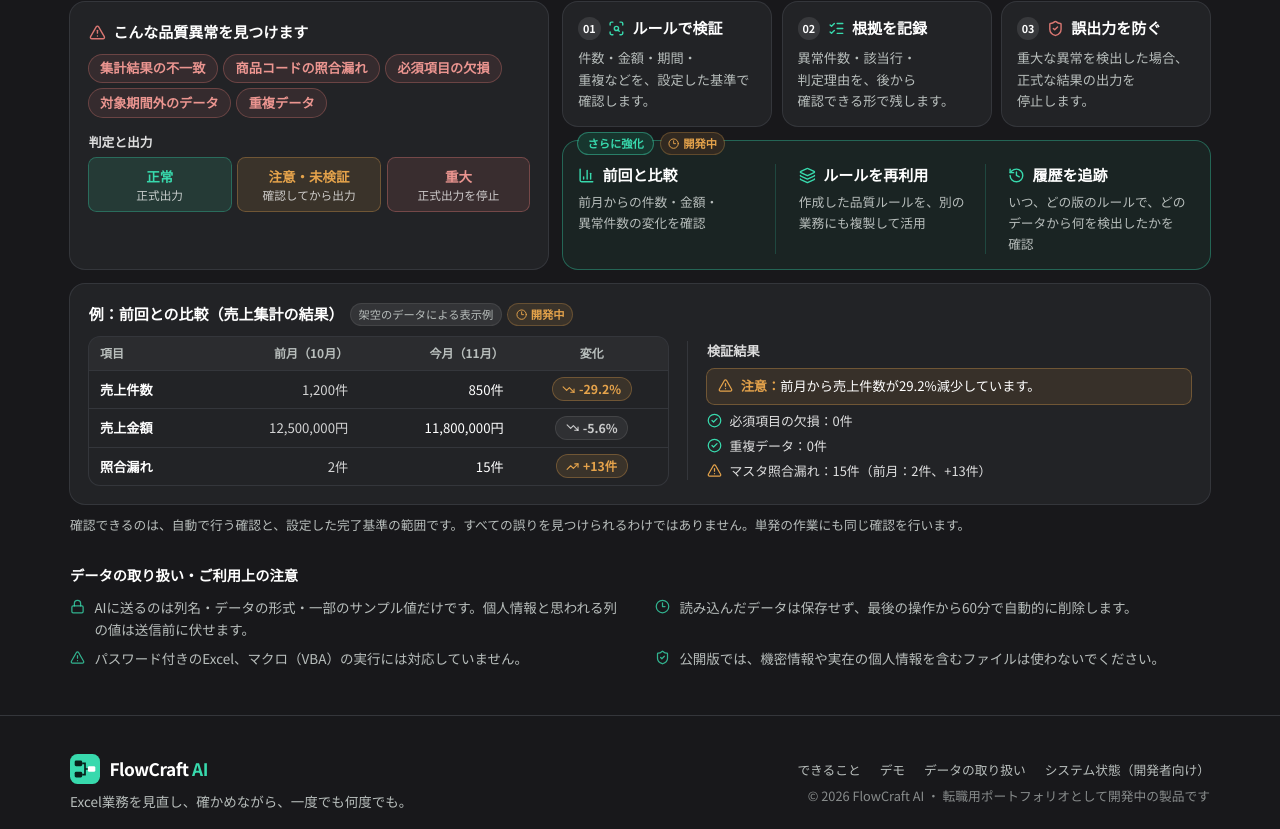
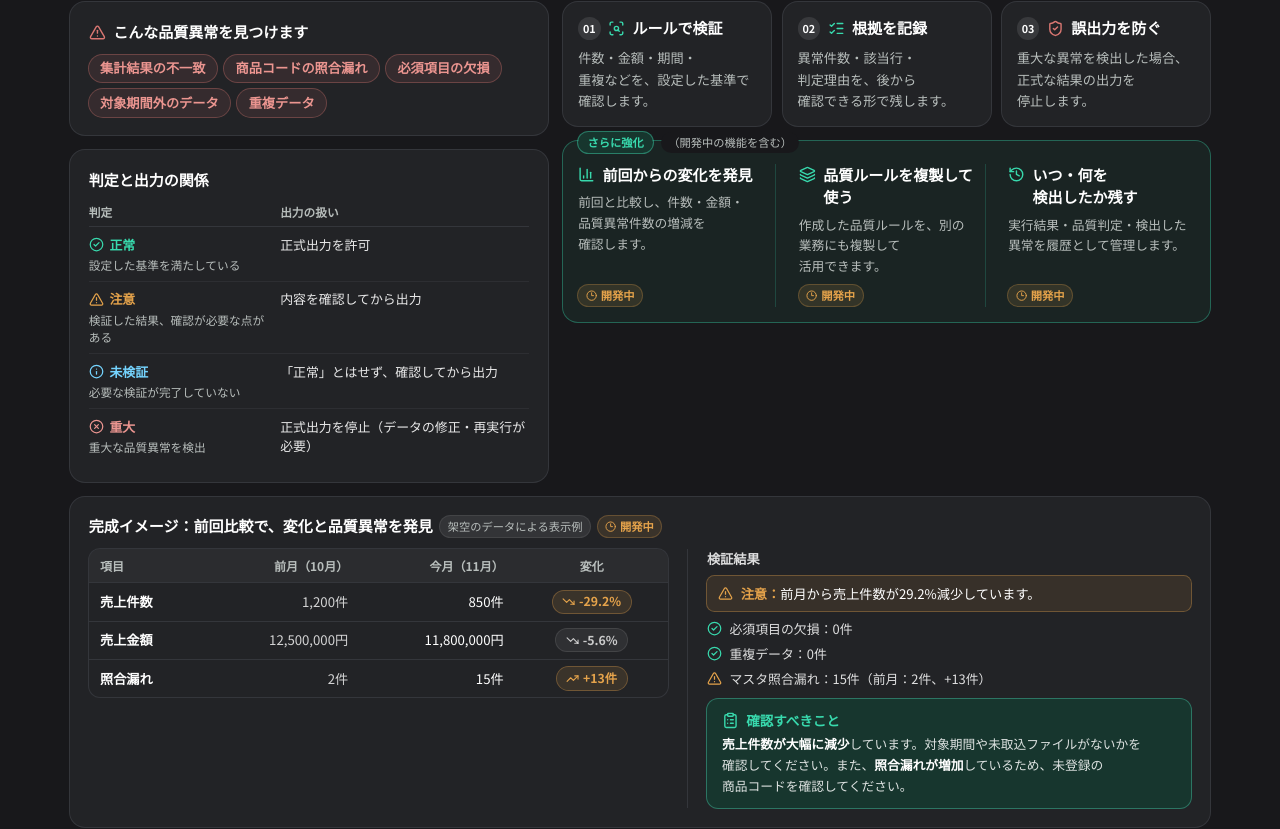
Before and after one commit to yukon2051-byteyu/FlowCraft_AI, a React (Vite) app in the folder frontend/: page / in a window 1280 px wide. Shown: the part 3769-4598 px from the top of the page. Built offline with nearby package versions, Linux system fonts and the light colour scheme.

Commit message:
TOP quality section: four verdicts, concrete upcoming features, what-to-check example
Co-Authored-By: Claude Opus 5.5 <noreply@anthropic.com>

```diff
--- a/frontend/src/pages/TopPage.tsx
+++ b/frontend/src/pages/TopPage.tsx
@@ -2,6 +2,9 @@ import {
   Building2,
   ArrowRight,
   ChartColumn,
+  CircleX,
+  ClipboardList,
+  Info,
   History,
   Layers,
   TrendingDown,
@@ -705,18 +708,22 @@ const TRUST_FLOW: { icon: LucideIcon; title: string; body: string }[] = [
   { icon: ShieldCheck, title: '誤出力を防ぐ', body: '重大な異常を検出した場合、正式な結果の出力を停止します。' },
 ]
 
-/** 判定の色（ページ全体で同じ意味） */
-const VERDICTS: { label: string; note: string; cls: string }[] = [
-  { label: '正常', note: '正式出力', cls: 'bg-mint/12 text-mint ring-mint/40' },
-  { label: '注意・未検証', note: '確認してから出力', cls: 'bg-warning/12 text-warning ring-warning/40' },
-  { label: '重大', note: '正式出力を停止', cls: 'bg-kaizen/12 text-kaizen-text ring-kaizen/45' },
+/**
+ * 判定と出力の関係（4区分。注意と未検証は意味が違う）。
+ * 出力の扱いは、今の判定のしかた（backend/app/criteria/verdict.py・app/quality/output.py）と一致させる
+ */
+const VERDICTS: { icon: LucideIcon; label: string; meaning: string; output: string; cls: string }[] = [
+  { icon: CircleCheck, label: '正常', meaning: '設定した基準を満たしている', output: '正式出力を許可', cls: 'text-mint' },
+  { icon: TriangleAlert, label: '注意', meaning: '検証した結果、確認が必要な点がある', output: '内容を確認してから出力', cls: 'text-warning' },
+  { icon: Info, label: '未検証', meaning: '必要な検証が完了していない', output: '「正常」とはせず、確認してから出力', cls: 'text-sky-300' },
+  { icon: CircleX, label: '重大', meaning: '重大な品質異常を検出', output: '正式出力を停止（データの修正・再実行が必要）', cls: 'text-kaizen-text' },
 ]
 
 /** 品質検証の強化（品質MVP）。完成するまで「開発中」 */
 const QUALITY_PLUS: { icon: LucideIcon; title: string; body: string; feature: FeatureKey }[] = [
-  { icon: ChartColumn, title: '前回と比較', body: '前月からの件数・金額・異常件数の変化を確認', feature: 'previousCompare' },
-  { icon: Layers, title: 'ルールを再利用', body: '作成した品質ルールを、別の業務にも複製して活用', feature: 'ruleReuse' },
-  { icon: History, title: '履歴を追跡', body: 'いつ、どの版のルールで、どのデータから何を検出したかを確認', feature: 'qualityHistory' },
+  { icon: ChartColumn, title: '前回からの変化を発見', body: '前回と比較し、件数・金額・品質異常件数の増減を確認します。', feature: 'previousCompare' },
+  { icon: Layers, title: '品質ルールを複製して使う', body: '作成した品質ルールを、別の業務にも複製して活用できます。', feature: 'ruleReuse' },
+  { icon: History, title: 'いつ・何を検出したか残す', body: '実行結果・品質判定・検出した異常を履歴として管理します。', feature: 'qualityHistory' },
 ]
 
 /** 前回との比較の表示例（架空のデータ。実際の実行結果ではない） */
@@ -727,14 +734,14 @@ const SAMPLE_COMPARE: { item: string; before: string; after: string; change: str
 ]
 
 const CAUTIONS: { icon: LucideIcon; text: string }[] = [
-  { icon: Lock, text: 'AIに送るのは列名・データの形式・一部のサンプル値だけです。個人情報と思われる列の値は送信前に伏せます。' },
+  { icon: Lock, text: 'AI機能（開発中）では、列名・データの形式・一部のサンプル値だけを送り、個人情報と思われる列の値は送信前に伏せる設計です。現在はAIに何も送信していません。' },
   { icon: Clock3, text: '読み込んだデータは保存せず、最後の操作から60分で自動的に削除します。' },
   { icon: TriangleAlert, text: 'パスワード付きのExcel、マクロ（VBA）の実行には対応していません。' },
   { icon: ShieldCheck, text: '公開版では、機密情報や実在の個人情報を含むファイルは使わないでください。' },
 ]
 
 function Trust() {
-  const plusAllInDev = QUALITY_PLUS.every((q) => !isAvailable(q.feature))
+  const plusAnyInDev = QUALITY_PLUS.some((q) => !isAvailable(q.feature))
   return (
     <section id="trust" className="scroll-mt-16 border-t border-edge/60 bg-nav">
       <div className="mx-auto max-w-7xl px-4 py-10 sm:px-8 lg:py-12">
@@ -746,7 +753,8 @@ function Trust() {
           />
           <DevBadge feature="quality" className="mb-1" />
         </div>
-        <div className="mt-6 grid gap-4 lg:grid-cols-[minmax(0,0.85fr)_minmax(0,1.15fr)]">
+        <div className="mt-6 grid items-start gap-4 lg:grid-cols-[minmax(0,0.85fr)_minmax(0,1.15fr)]">
+          <div className="flex flex-col gap-4">
             <div className="rounded-2xl bg-panel p-5 ring-1 ring-edge" aria-label="見つける品質異常の例">
               <p className="flex items-center gap-2 font-bold text-white">
                 <TriangleAlert className="size-4.5 text-kaizen" aria-hidden />
@@ -759,15 +767,32 @@ function Trust() {
                   </li>
                 ))}
               </ul>
-            <p className="mt-4 text-[0.85rem] font-bold text-white/85">判定と出力</p>
-            <ul className="mt-2 grid grid-cols-3 gap-2" aria-label="判定と出力">
+            </div>
+            <div className="rounded-2xl bg-panel p-5 ring-1 ring-edge" role="region" aria-label="判定と出力の関係">
+              <p className="font-bold text-white">判定と出力の関係</p>
+              <table className="mt-3 w-full text-[0.86rem]">
+                <thead className="text-left text-[0.78rem] text-subtle">
+                  <tr>
+                    <th className="border-b border-edge pb-1.5 font-bold">判定</th>
+                    <th className="border-b border-edge pb-1.5 font-bold">出力の扱い</th>
+                  </tr>
+                </thead>
+                <tbody>
                   {VERDICTS.map((v) => (
-                <li key={v.label} className={`rounded-lg px-2.5 py-2 text-center ring-1 ${v.cls}`}>
-                  <span className="block text-[0.9rem] font-bold">{v.label}</span>
-                  <span className="block text-[0.78rem] text-white/75">{v.note}</span>
-                </li>
+                    <tr key={v.label} className="border-b border-edge/60 last:border-0">
+                      <td className="py-2 pr-3 align-top">
+                        <span className={`flex items-center gap-1.5 font-bold whitespace-nowrap ${v.cls}`}>
+                          <v.icon className="size-4 shrink-0" aria-hidden />
+                          {v.label}
+                        </span>
+                        <span className="mt-0.5 block text-[0.78rem] text-subtle">{v.meaning}</span>
+                      </td>
+                      <td className="py-2 align-top text-white/90">{v.output}</td>
+                    </tr>
                   ))}
-            </ul>
+                </tbody>
+              </table>
+            </div>
           </div>
           <div className="flex flex-col gap-4">
             <ol className="grid gap-3 sm:grid-cols-3" aria-label="決めた基準で検証してから出力するまで">
@@ -782,26 +807,23 @@ function Trust() {
                 </li>
               ))}
             </ol>
-            {/* 品質MVPで追加する3つの機能（完成するまで「開発中」。featureStatus.ts で切り替える） */}
-            <div className="relative flex-1 rounded-2xl bg-mint/6 px-4 pt-6 pb-4 ring-1 ring-mint/40" role="region" aria-label="品質検証のさらなる強化">
+            {/* 品質MVPで追加する3つの機能（完成したものから featureStatus.ts で「開発中」を外す） */}
+            <div className="relative rounded-2xl bg-mint/6 px-4 pt-6 pb-4 ring-1 ring-mint/40" role="region" aria-label="品質検証のさらなる強化">
               <span className="absolute -top-2.5 left-4 flex items-center gap-2">
                 <span className="rounded-full bg-[#17362E] px-2.5 py-0.5 text-[0.75rem] font-bold text-mint ring-1 ring-mint/50">さらに強化</span>
-                {/* 3つとも開発中のあいだは、バッジを1つにまとめる（一部が完成したら、項目ごとに出す） */}
-                {plusAllInDev && (
-                  <span className="rounded-full bg-nav">
-                    <DevBadge feature="previousCompare" />
-                  </span>
-                )}
+                {plusAnyInDev && <span className="rounded-full bg-nav px-2 py-0.5 text-[0.75rem] text-subtle">（開発中の機能を含む）</span>}
               </span>
               <ul className="grid gap-3 sm:grid-cols-3 sm:divide-x sm:divide-mint/20">
                 {QUALITY_PLUS.map((q) => (
-                  <li key={q.title} className="sm:px-3 sm:first:pl-0 sm:last:pr-0">
-                    <p className="flex flex-wrap items-center gap-x-2 gap-y-1 font-bold text-white">
-                      <q.icon className="size-4.5 shrink-0 text-mint" aria-hidden />
+                  <li key={q.title} className="flex flex-col sm:px-3 sm:first:pl-0 sm:last:pr-0">
+                    <p className="flex items-start gap-2 font-bold text-white">
+                      <q.icon className="mt-0.5 size-4.5 shrink-0 text-mint" aria-hidden />
                       {q.title}
-                      {!plusAllInDev && <DevBadge feature={q.feature} />}
                     </p>
                     <p className="mt-1.5 text-[0.85rem] leading-relaxed text-subtle">{q.body}</p>
+                    <span className="mt-auto pt-2">
+                      <DevBadge feature={q.feature} />
+                    </span>
                   </li>
                 ))}
               </ul>
@@ -812,11 +834,11 @@ function Trust() {
         {/* 前回との比較の表示例。架空のデータで、実際の実行結果ではないことを明示する */}
         <div className="mt-4 rounded-2xl bg-panel p-5 ring-1 ring-edge" role="region" aria-label="前回との比較の表示例">
           <div className="flex flex-wrap items-center gap-2">
-            <p className="font-bold text-white">例：前回との比較（売上集計の結果）</p>
+            <p className="font-bold text-white">完成イメージ：前回比較で、変化と品質異常を発見</p>
             <span className="rounded-full bg-white/8 px-2 py-0.5 text-[0.75rem] text-subtle ring-1 ring-white/15">架空のデータによる表示例</span>
             <DevBadge feature="previousCompare" />
           </div>
-          <div className="mt-3 grid gap-5 lg:grid-cols-[minmax(0,1.15fr)_minmax(0,1fr)] lg:items-center">
+          <div className="mt-3 grid gap-5 lg:grid-cols-[minmax(0,1.15fr)_minmax(0,1fr)] lg:items-start">
             <table className="w-full overflow-hidden rounded-xl text-[0.88rem] ring-1 ring-edge">
               <thead className="bg-white/4 text-[0.8rem] text-subtle">
                 <tr>
@@ -869,6 +891,17 @@ function Trust() {
                   マスタ照合漏れ：15件（前月：2件、+13件）
                 </li>
               </ul>
+              {/* 確認すべきこと：原因は断定せず、確かめることを示す（実際のレポートでは、検出した異常や変化に応じて規則で作る） */}
+              <div className="mt-3 rounded-xl bg-[#17362E] px-4 py-3 ring-1 ring-mint/45" role="note" aria-label="確認すべきこと">
+                <p className="flex items-center gap-2 text-[0.9rem] font-bold text-mint">
+                  <ClipboardList className="size-4.5 shrink-0" aria-hidden />
+                  確認すべきこと
+                </p>
+                <p className="mt-1 text-[0.85rem] leading-relaxed text-white/85">
+                  <b className="text-white">売上件数が大幅に減少</b>しています。対象期間や未取込ファイルがないかを確認してください。また、<b className="text-white">照合漏れが増加</b>
+                  しているため、未登録の商品コードを確認してください。
+                </p>
+              </div>
             </div>
           </div>
         </div>
```
Lines whose indentation alone changed are shown as unchanged.
